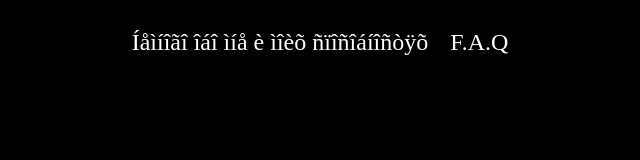
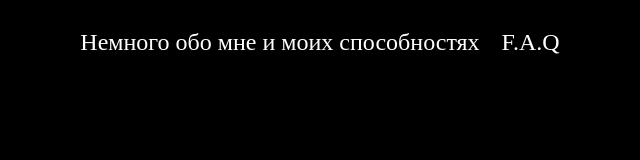
Before and after one commit to KiraDr/Kira.github.io, a plain HTML site: page лого(обо мне).html in a window 1280 px wide. Shown: the whole page, without its empty margins (320-960 px from the left). Drawn offline with Linux system fonts and the light colour scheme.

Commit message:
Update лого(обо мне).html

```diff
--- a/лого(обо мне).html
+++ b/лого(обо мне).html
@@ -7,7 +7,7 @@
 <p align="center">
 <tr>
 <table cellspacing="20">
-<td text="#FFFFFF" bgcolor="#000000" valign="top"><font size="5"> <a href="íåìíîãî îáî ìíå 1.html" target="_blank" style="color:#FFFFFF; text-decoration:none">Íåìíîãî îáî ìíå è ìîèõ ñïîñîáíîñòÿõ</font></td>
+<td text="#FFFFFF" bgcolor="#000000" valign="top"><font size="5"> <a href="íåìíîãî îáî ìíå 1.html" target="_blank" style="color:#FFFFFF; text-decoration:none">Немного обо мне и моих способностях</font></td>
 <td text="#FFFFFF" bgcolor="#000000" valign="top"><font size="5"><a href="ôàê.html" target="_blank" style="color:#FFFFFF; text-decoration:none">F.A.Q</font></td>
 </p>
 </font>
```
